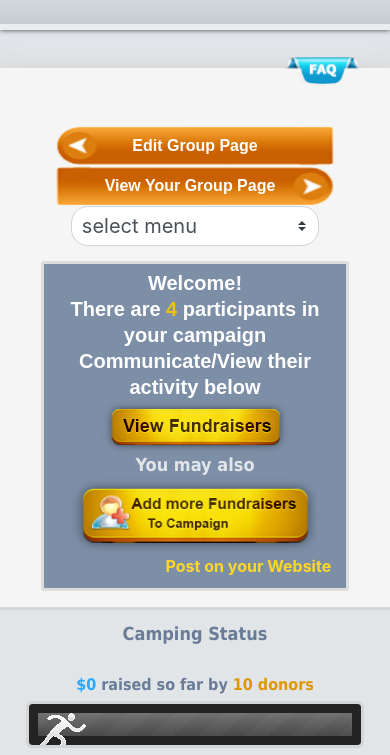
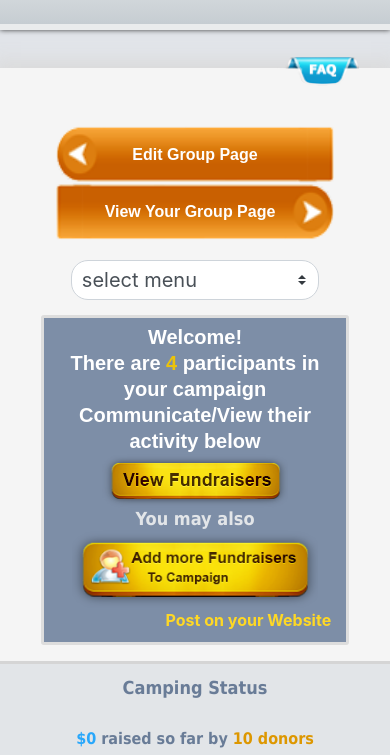
Before and after one commit to nikoladim123/onlineDonationsBootstrap, a plain HTML site: page index.html in a window 390 px wide. Shown: the part 82-837 px from the top of the page. Drawn offline with nearby package versions, Linux system fonts and the light colour scheme.

Commit message:
onlinebootstrap

```diff
--- a/assets/style.css
+++ b/assets/style.css
@@ -1,5 +1,6 @@
 body{
-      background: #e1e4e9;
+  background: #e1e4e9;
+  overflow-x: hidden;
 }
 .header{
   position: relative;
@@ -206,6 +207,7 @@ select{
 .rightSideBoxA{
   color: #428bca;
   text-decoration: none;
+  font-size: 20px;
 }
 
 .socBox{
@@ -280,4 +282,10 @@ select{
   .addMore{
     width: 90%;
   }
+  .searchDiv{
+    margin-top: 20px;
+  }
+  .butOne, .butTwo{
+    height: 57px;
+  }
 }
--- a/index.html
+++ b/index.html
@@ -24,7 +24,7 @@
             <a href="#">Edit Group Page</a>
           </div>
 
-          <div class="searchDiv col-sm-10 col-md-5">
+          <div class="searchDiv col-sm-11 col-md-5">
             <select class="browser-default custom-select custom-select-lg">
               <option selected>select menu</option>
               <option value="1">One</option>
```
